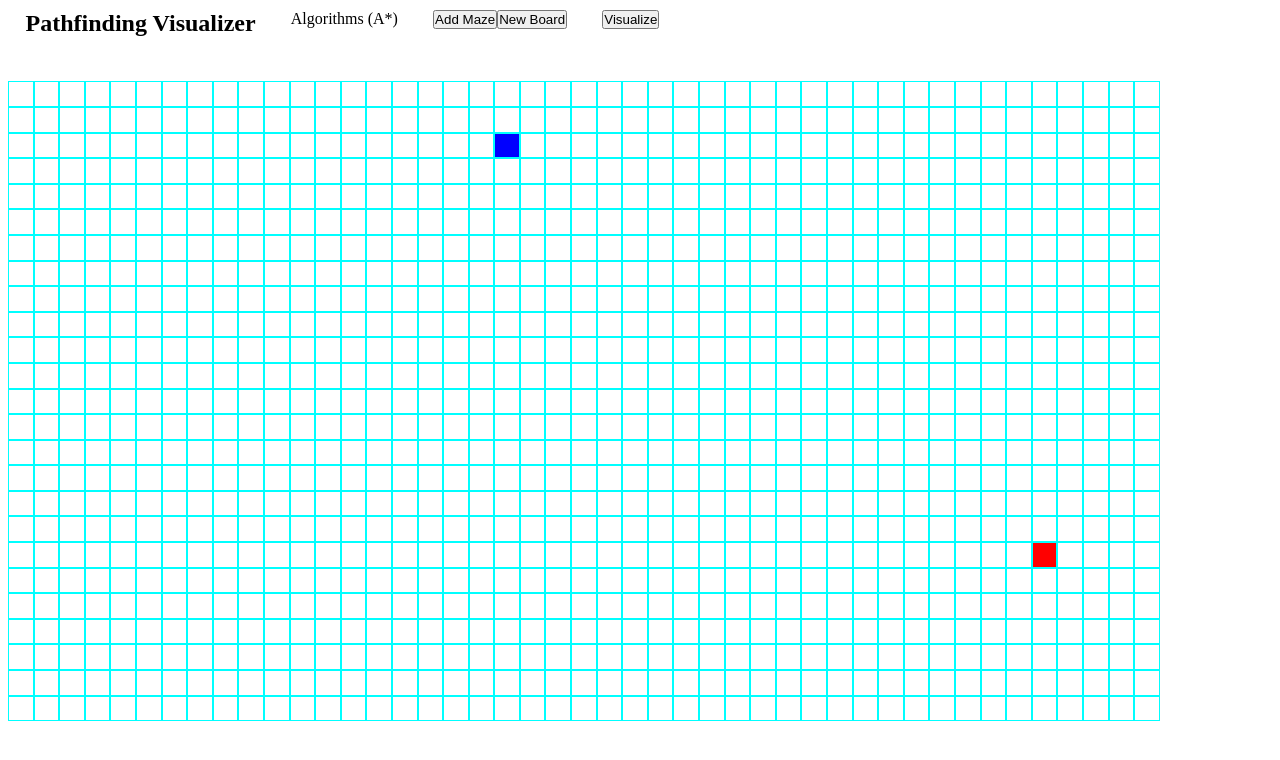
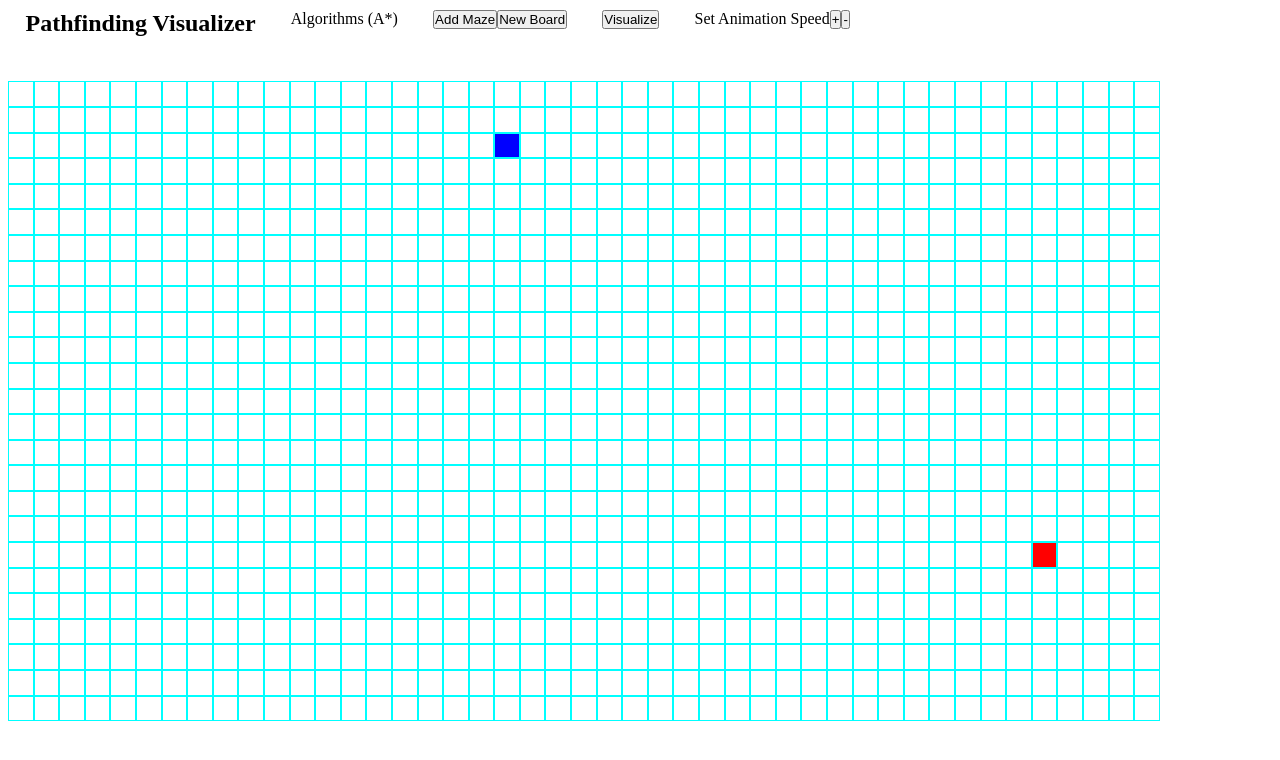
Before and after one commit to asafuli/React-Pathfinding-Visualizer-, a React (Create React App) app: page / in a window 1280 px wide. Shown: the top 760 px of the page. Built offline with nearby package versions, Linux system fonts and the light colour scheme.

Commit message:
add animation speed control

```diff
--- a/src/App.js
+++ b/src/App.js
@@ -4,6 +4,9 @@ import Navbar from './components/Navbar';
 import IconList from './components/IconList';
 import Grid from './components/Grid';
 import Modal from './components/Modal';
+
+const INCREASE_SPEED = 1;
+const DECREASE_SPEED = -1;
 
 function App() {
   const [chosenAlgo, setChosenAlgo] = useState('None');
@@ -13,6 +16,7 @@ function App() {
   const [closeModal, setCloseModal] = useState(false);
   const [triggerCreateBoard, setTriggerCreateBoard] = useState(false);
   const [modalClicked, setModalClicked] = useState(false);
+  const [animationSpeed, setAnimationSpeed] = useState(100);
 
   const updateChosenAlgo = (chosenAlgo) => {
     setChosenAlgo(chosenAlgo);
@@ -50,6 +54,16 @@ function App() {
     }
   };
 
+  const handleSetSpeed = (animationSpeedDirection) => {
+    if (animationSpeedDirection === INCREASE_SPEED) {
+      setAnimationSpeed((animationSpeed) => Math.max(animationSpeed - 200, 0));
+    } else if (animationSpeedDirection === DECREASE_SPEED) {
+      setAnimationSpeed((animationSpeed) =>
+        Math.min(animationSpeed + 200, 2000)
+      );
+    }
+  };
+
   return (
     <div className='App' onClick={() => handleModalClicked()}>
       <div className='app-header'>
@@ -57,6 +71,7 @@ function App() {
           handleVisualizeClick={updateChosenAlgo}
           handleAddMaze={addMaze}
           handleClrMaze={clearMaze}
+          handleSetSpeed={handleSetSpeed}
           createNewBoard={createNewBoard}
         ></Navbar>
         <IconList></IconList>
@@ -70,6 +85,7 @@ function App() {
           noPossiblePath={noPossiblePath}
           triggerCreateBoard={triggerCreateBoard}
           handleMazeCreated={handleMazeCreated}
+          animationSpeed={animationSpeed}
           modalClicked={modalClicked}
         ></Grid>
       </div>
--- a/src/components/Grid.jsx
+++ b/src/components/Grid.jsx
@@ -53,7 +53,7 @@ const findPathDijkstra= (start, end, board) => {
 }
 
 
-function Grid({chosenAlgo, maze, clearBoard , handleBoardCleared, updateNoPossiblePath, noPossiblePath, triggerCreateBoard, updateChosenAlgo, handleMazeCreated, modalClicked}) {
+function Grid({chosenAlgo, maze, clearBoard , handleBoardCleared, updateNoPossiblePath, noPossiblePath, triggerCreateBoard, updateChosenAlgo, handleMazeCreated, modalClicked, animationSpeed}) {
 
   const [board, setBoard] = useState([]);
   const [Algorithm, setAlgorithm] = useState(chosenAlgo);
@@ -65,7 +65,6 @@ function Grid({chosenAlgo, maze, clearBoard , handleBoardCleared, updateNoPossib
   const [path, setPath] = useState([]);
   const [pathCounter, setPathCounter] = useState(0);
   const [visitedAnimation, setVisitedAnimation] = useState(false);
-
 
   const toggleWall = ({gridRow, gridColumn, isWall}) => {
     board[gridRow][gridColumn].isWall = !isWall
@@ -207,11 +206,11 @@ function Grid({chosenAlgo, maze, clearBoard , handleBoardCleared, updateNoPossib
         setVisitedCounter(visitedCounter => visitedCounter + 1);
         return setVisited(visited => visited)
        }
-       , 1
+       ,animationSpeed
       );
 
     },
-    [done, visited, visitedCounter,visitedAnimation]
+    [done, visited, visitedCounter,visitedAnimation, animationSpeed]
   );
 
   // Handle animation for path
@@ -235,9 +234,9 @@ function Grid({chosenAlgo, maze, clearBoard , handleBoardCleared, updateNoPossib
         setPathCounter(pathCounter => pathCounter - 1);
         // console.log(path[pathCounter])
         return setPath(path => path)
-       }, 1)
+       }, animationSpeed)
     }
-  }, [pathCounter, path.length, path, visitedAnimation, noPossiblePath, updateNoPossiblePath, updateChosenAlgo, modalClicked]);
+  }, [pathCounter, path.length, path, visitedAnimation, noPossiblePath, updateNoPossiblePath, updateChosenAlgo, modalClicked, animationSpeed]);
 
 
 
--- a/src/components/Navbar.jsx
+++ b/src/components/Navbar.jsx
@@ -1,6 +1,6 @@
 import React from 'react'
 
-function Navbar({handleVisualizeClick, handleAddMaze, handleClrMaze, createNewBoard}) {
+function Navbar({handleVisualizeClick, handleAddMaze, handleClrMaze,handleSetSpeed, createNewBoard}) {
 
   return (
     <ul className="navbar-list">
@@ -20,6 +20,12 @@ function Navbar({handleVisualizeClick, handleAddMaze, handleClrMaze, createNewBo
         </button>
 
       </li>
+      <li className="navbar-item" id="animation-speed">
+        <span>Set Animation Speed</span>
+        <button className="set-speed-btn" onClick={() => handleSetSpeed(1)}>+</button>
+        <button className="set-speed-btn" onClick={() => handleSetSpeed(-1)}>-</button>
+
+      </li>
     </ul>
   )
 }
```
Also changed, not shown: src/styles.css (line endings or trailing spaces).
